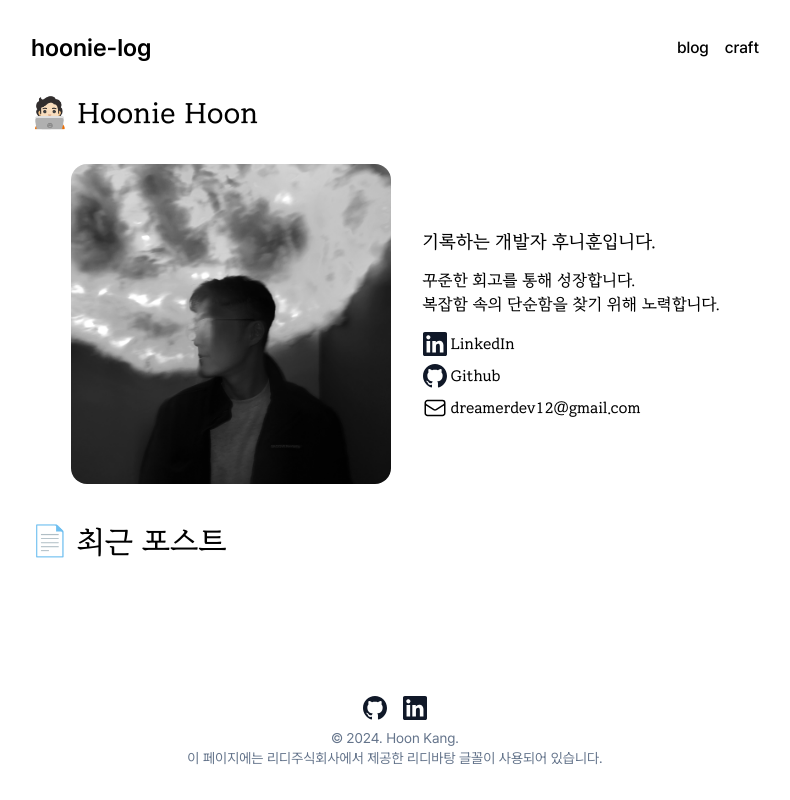
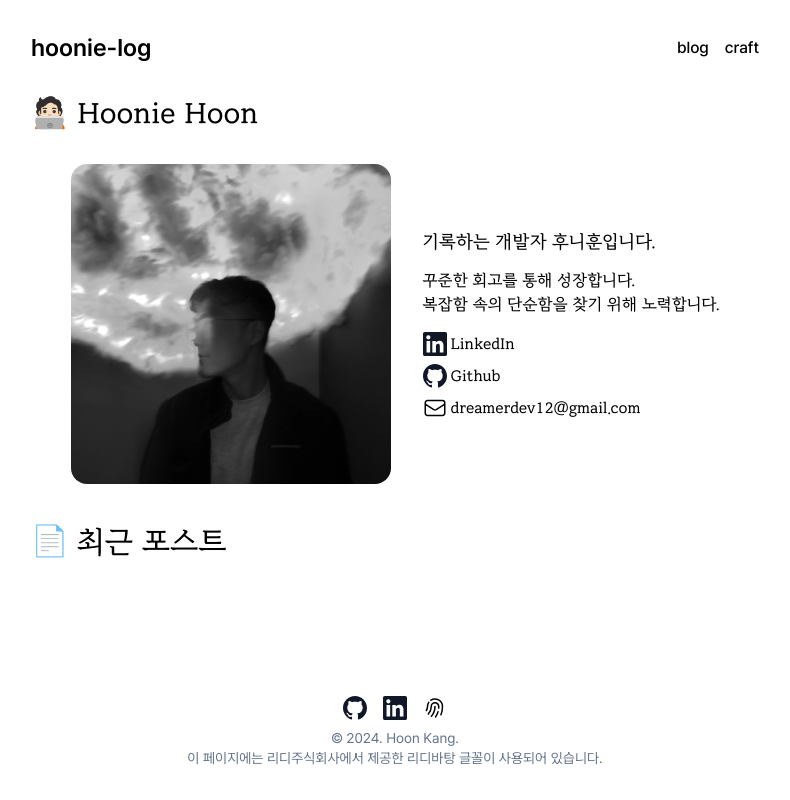
Before and after one commit to starcradle101/hoonie-log, a Next.js app: page / in a window 1280 px wide. Shown: the whole page, without its empty margins (245-1035 px from the left). Built offline with nearby package versions, Linux system fonts and the light colour scheme.

Commit message:
design(authentication): add authentication component
 인증 기능을 위한 Authentication 컴포넌트 추가

Refs: #4

```diff
--- /dev/null
+++ b/src/app/components/Authentication.tsx
@@ -0,0 +1,13 @@
+import Image from 'next/image';
+import AuthenticationLogo from '@/public/icons/icon-authentication.svg';
+
+export default function Linkedin() {
+	return (
+		<Image
+			src={AuthenticationLogo}
+			width={24}
+			height={24}
+			alt='linkedin icon'
+		/>
+	);
+}
--- a/src/app/components/Footer.tsx
+++ b/src/app/components/Footer.tsx
@@ -1,5 +1,6 @@
 import Github from './Github';
 import Linkedin from './Linkedin';
+import Authentication from './Authentication';
 
 export default function Footer() {
 	return (
@@ -11,6 +12,9 @@ export default function Footer() {
 				<a href='https://www.linkedin.com/in/dreamerdev12/'>
 					<Linkedin />
 				</a>
+				<a href=''>
+					<Authentication />
+				</a>
 			</div>
 			<span className='block break-keep text-center text-sm text-slate-500'>
 				© 2024. Hoon Kang. <br />이 페이지에는 리디주식회사에서 제공한 리디바탕
```
Also changed, not shown: public/icons/icon-authentication.svg (added).
